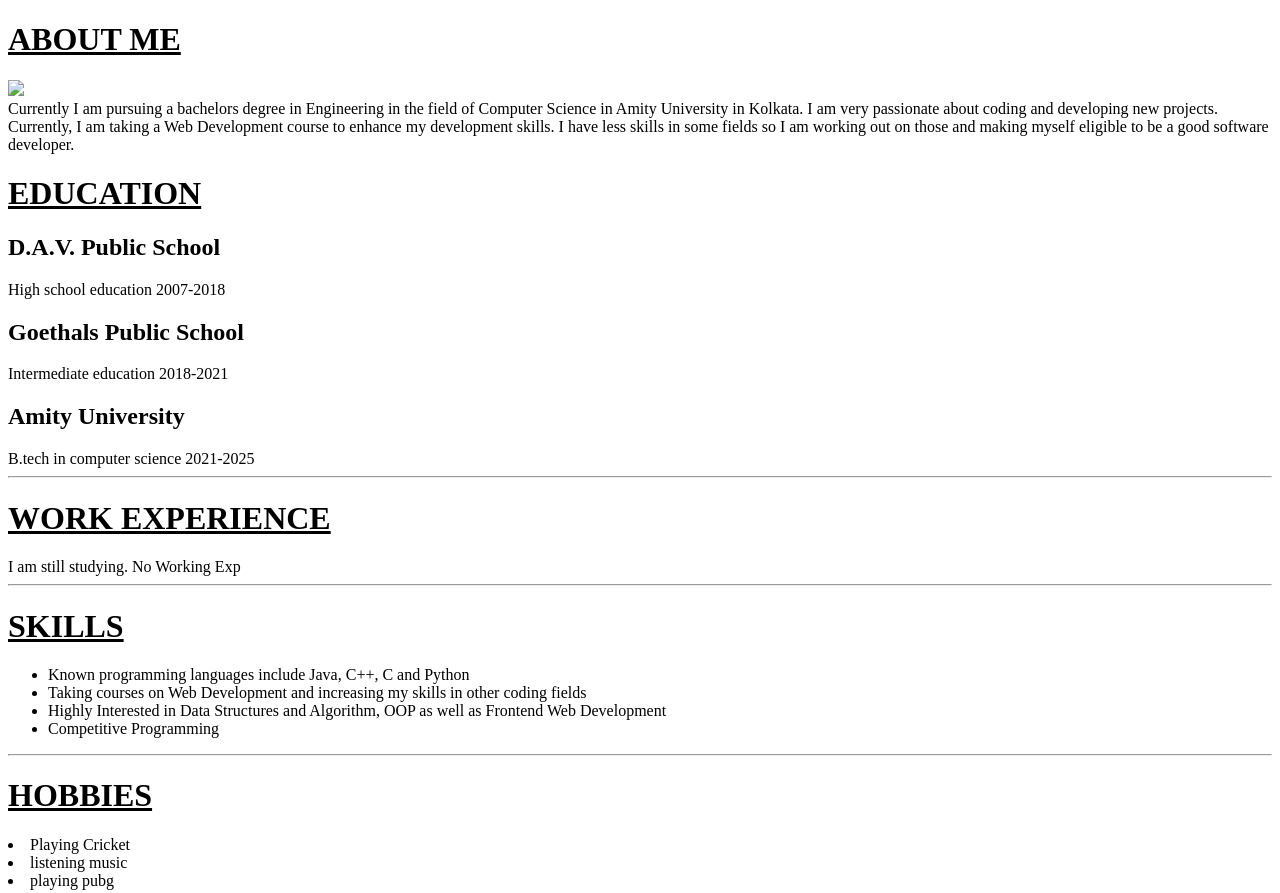
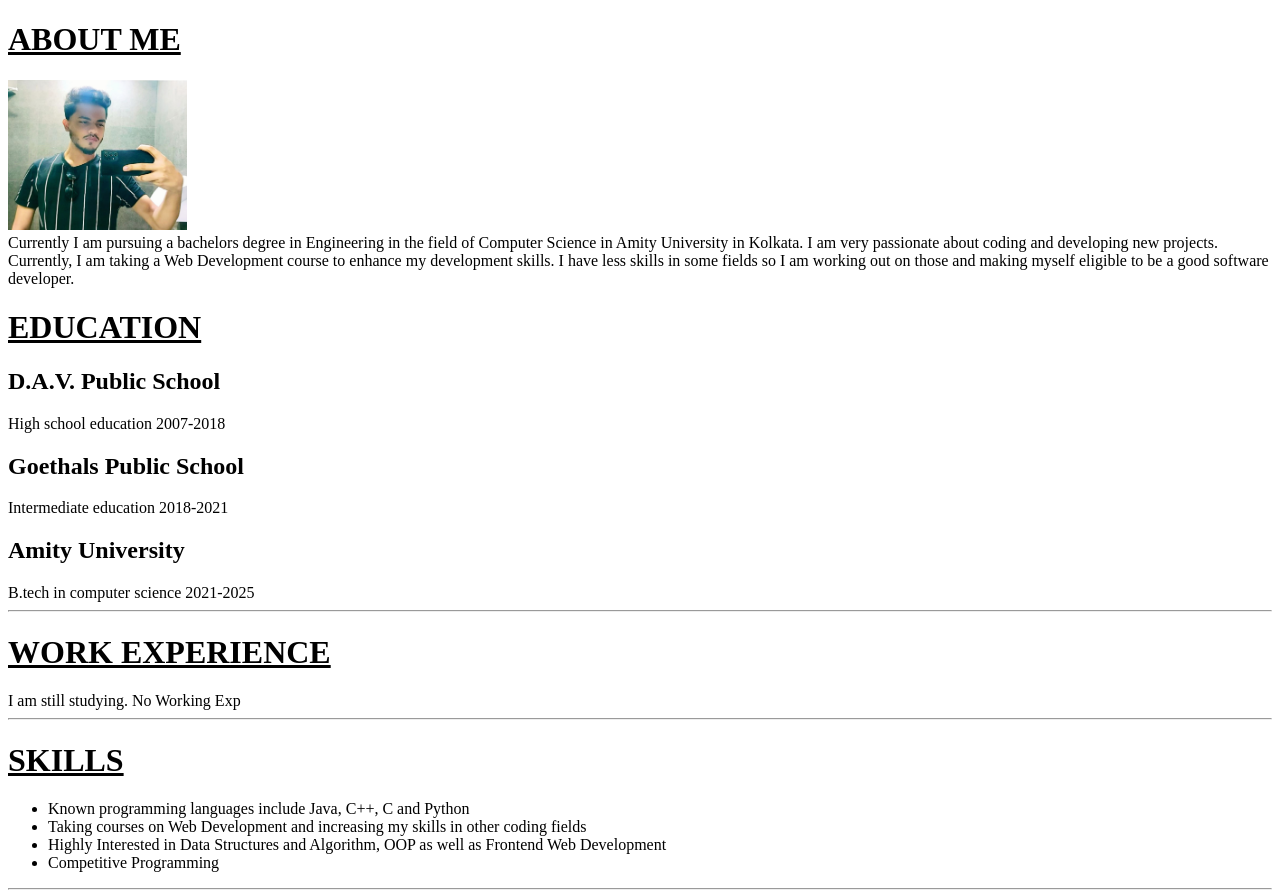
Before and after one commit to ssakshamSingh/saksham..new-resume, a plain HTML site: page index.html in a window 1280 px wide. Shown: the top 893 px of the page. Drawn offline with Linux system fonts and the light colour scheme.

Commit message:
Update index.html

```diff
--- a/index.html
+++ b/index.html
@@ -10,7 +10,7 @@
   <u>
   <h1>ABOUT ME</h1>
   </u>
-  <img src="./Screenshot 2023-07-29 012745.png" height="150"/>
+  <img src="me.png" height="150"/>
   <br/>
   <l1>Currently I am pursuing a bachelors degree in Engineering in the field of Computer Science in Amity University in Kolkata. I  am very passionate about coding and developing new projects. Currently, I am taking a Web Development course to enhance my development skills. I have less skills in some fields so I am working out on those and making myself eligible to be a good software developer.</l1>
   <u>
```
